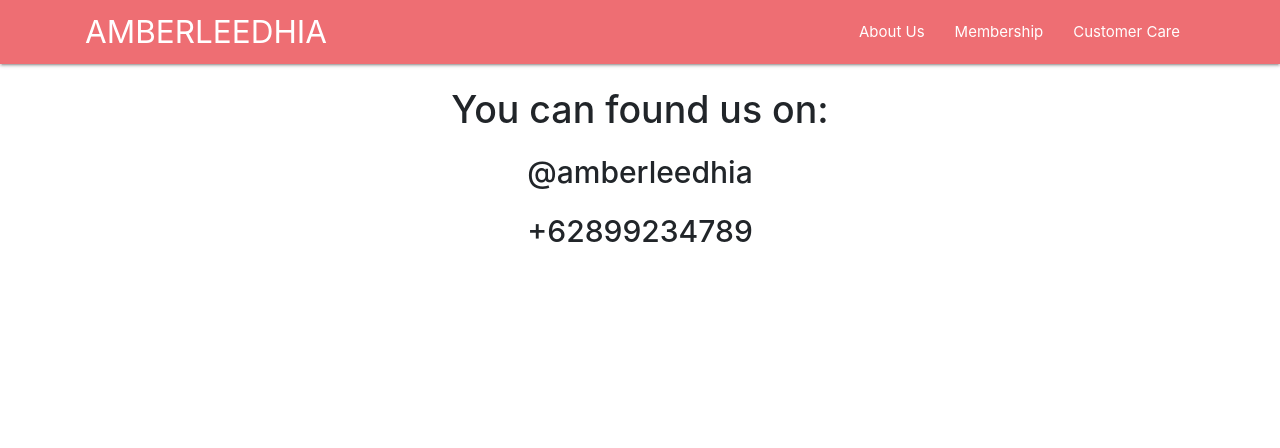
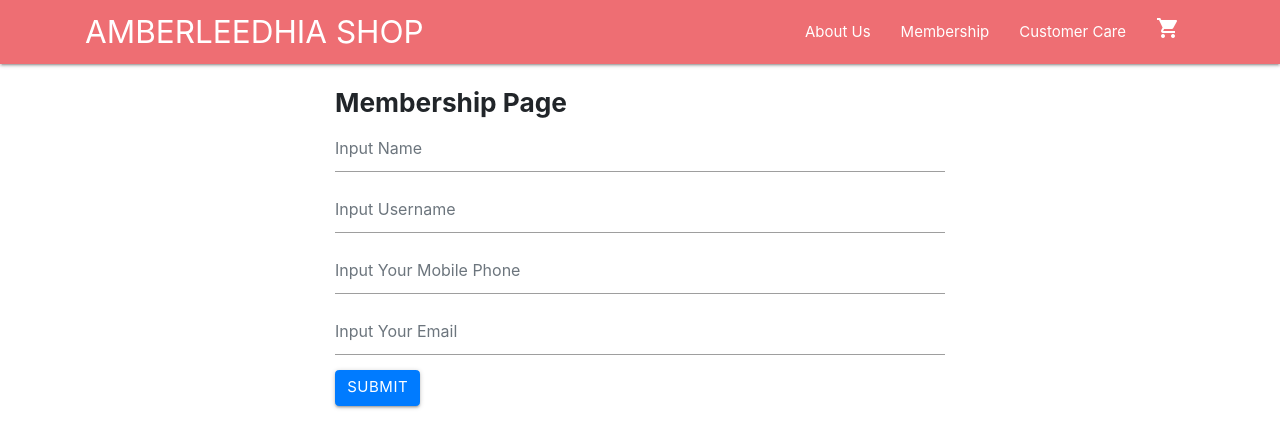
Before and after one commit to karinawidya/PBF-UAS, a React (Create React App) app: page /membership in a window 1280 px wide. Shown: the top 448 px of the page. Built offline with nearby package versions, Linux system fonts and the light colour scheme.

Commit message:
frontend page

```diff
--- a/src/frontend/Cart.js
+++ b/src/frontend/Cart.js
@@ -1,17 +1,19 @@
 import React, { Component } from 'react';
+import Navbar from './Navbar';
 
-class Cart extends Component {
-
+export class Cart extends Component {
     render() {
-
         return (
-            <div className="container">
-                <h3>Cart</h3>
+            <div>
+                <Navbar/>
+                <h2 className="mt-5 d-flex justify-content-center">
+                Tidak ada produk yang ditambahkan
+                </h2>
+                <h3 className="mt-5 d-flex justify-content-center">
+                0 produk </h3>
             </div>
         )
     }
-
 }
 
-
 export default Cart;
--- a/src/frontend/Home.js
+++ b/src/frontend/Home.js
@@ -48,7 +48,7 @@ class Home extends Component {
         })
         return (
             <div className="container">
-                <h3 className="center">Our Products</h3>
+                <h2 className="center">Our Products</h2>
                 <div className="box" align="center">
                     {boardsList}
                 </div>
--- a/src/frontend/Membership.js
+++ b/src/frontend/Membership.js
@@ -1,17 +1,56 @@
-import React, { Component } from 'react';
+import React, { Component } from 'react'
 import Navbar from './Navbar';
+import firebase from '../Firebase';
 
-export class Membership extends Component {
+class Membership extends Component {
+
+    constructor() {
+        super();;
+        this.state = {
+            fullname: '',
+            username: '',
+            phone: '',
+            email: ''
+        };
+    }
+
+    onChange = (e) => {
+        const state = this.state
+        state[e.target.name] = e.target.value;
+        this.setState(state);
+    }
+
+    onSubmit = (e) => {
+        e.preventDefault();
+
+        const { fullname, username, phone, email } = this.state;
+
+        firebase.database().ref("/Report Summary").push().set(this.state);
+        this.props.history.push("/")
+    }
+
     render() {
+        const { fullname, username, phone, email } = this.state;
         return (
             <div>
-                <Navbar/>
-                <h1 className="mt-4 d-flex justify-content-center">
-                You can found us on:
-                </h1>
-                <h2 className="mt-4 d-flex justify-content-center"> @amberleedhia </h2>
-                <h2 className="mt-4 d-flex justify-content-center"> +62899234789</h2>
-                <h3 className="mt-4 d-flex justify-content-center"> </h3>
+                <Navbar />
+                <br />
+                <form class="col-sm-6 mx-auto" onSubmit={this.onSubmit}>
+                    <h3><strong>Membership Page</strong></h3>
+                    <div class="form-group">
+                        <input type="text" class="form-control" id="fullname" name="fullname" value={fullname} onChange={this.onChange} placeholder="Input Name" />
+                    </div>
+                    <div class="form-group">
+                        <input type="text" class="form-control" id="username" name="username" value={username} onChange={this.onChange} placeholder="Input Username" />
+                    </div>
+                    <div class="form-group">
+                        <input type="number" class="form-control" id="phone" name="phone" value={phone} onChange={this.onChange} placeholder="Input Your Mobile Phone" />
+                    </div>
+                    <div class="form-group">
+                        <input type="email" class="form-control" id="email" name="email" value={email} onChange={this.onChange} placeholder="Input Your Email" />
+                    </div>
+                    <button type="submit" class="btn btn-primary">Submit</button>
+                </form>
             </div>
         )
     }
--- a/src/frontend/Navbar.js
+++ b/src/frontend/Navbar.js
@@ -5,11 +5,12 @@ const Navbar = () => {
     return (
         <nav className="nav-wrapper">
             <div className="container">
-                <Link to="/" className="brand-logo" >AMBERLEEDHIA</Link>
+                <Link to="/" className="brand-logo" >AMBERLEEDHIA SHOP</Link>
                 <ul className="right">
                     <li><Link to="/about">About Us</Link></li>
                     <li><Link to="/membership">Membership</Link></li>
                     <li><Link to="/customercare">Customer Care</Link></li>
+                    <li><Link to="/cart"><i className="material-icons">shopping_cart</i></Link></li>
 
                 </ul>
             </div>
```
